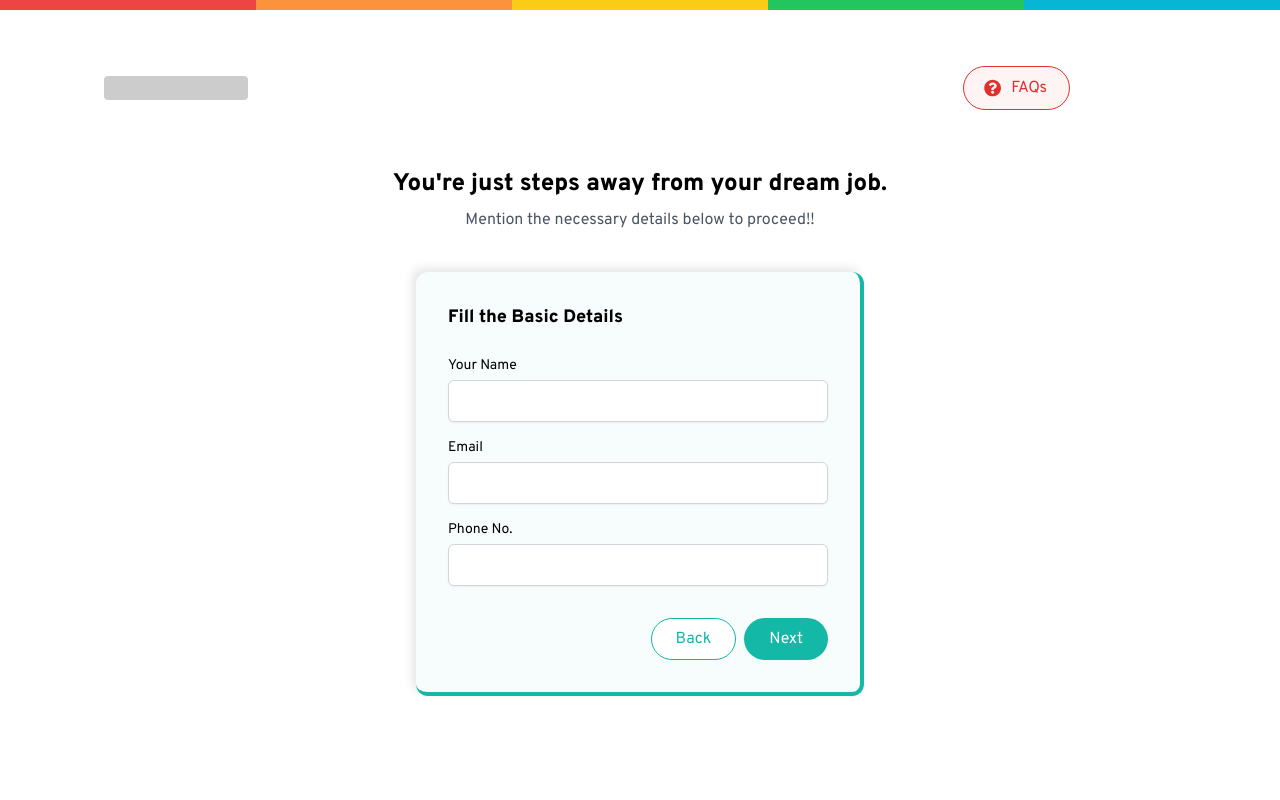
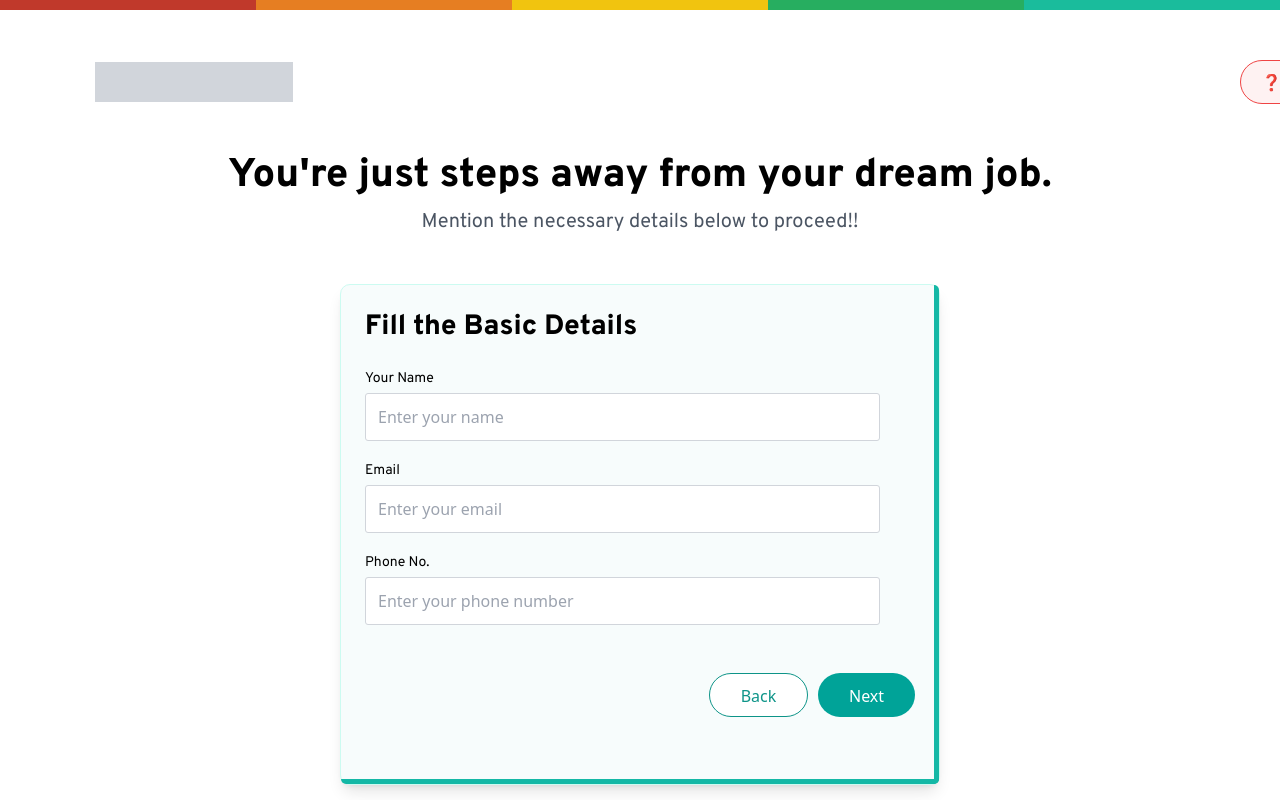
Before and after one commit to Asha-deepthi/GA_Frontend, a React (Vite) app: page /basic-details in a window 1280 px wide. Built offline with nearby package versions, Linux system fonts and the light colour scheme.

Commit message:
made changes to welcome screen and basic details screen

```diff
--- a/src/Test_execution/BasicDetails.jsx
+++ b/src/Test_execution/BasicDetails.jsx
@@ -1,13 +1,13 @@
 import React, { useState } from 'react';
-import { FaQuestionCircle } from "react-icons/fa";
 
-const BasicDetails = () => {
+const FormPage = () => {
   const [name, setName] = useState('');
   const [email, setEmail] = useState('');
   const [phone, setPhone] = useState('');
 
   const handleSubmit = async (e) => {
     e.preventDefault();
+    console.log('Form submitted');
 
     try {
       const response = await fetch('http://127.0.0.1:8000/test-execution/submit-details/', {
@@ -25,7 +25,6 @@ const BasicDetails = () => {
       const data = await response.json();
       if (response.ok) {
         alert('Details submitted successfully!');
-            // Optionally reset form
         setName('');
         setEmail('');
         setPhone('');
@@ -38,157 +37,106 @@ const BasicDetails = () => {
     }
   };
 
-
   return (
-        <div className="w-screen h-screen bg-white flex flex-col items-center justify-center px-4 relative overflow-hidden font-overpass">
-            {/* Top Color Bar */}
-            <div className="absolute top-0 left-0 w-full h-[10px] flex">
-                <div className="flex-1 bg-red-500" />
-                <div className="flex-1 bg-orange-400" />
-                <div className="flex-1 bg-yellow-400" />
-                <div className="flex-1 bg-green-500" />
-                <div className="flex-1 bg-cyan-500" />
+    <div className="w-screen h-screen overflow-auto bg-white">
+      {/* Top color bar */}
+      <div className="w-full h-[10px] flex">
+        <div className="flex-1 bg-[#C0392B]" />
+        <div className="flex-1 bg-[#E67E22]" />
+        <div className="flex-1 bg-[#F1C40F]" />
+        <div className="flex-1 bg-[#27AE60]" />
+        <div className="flex-1 bg-[#1ABC9C]" />
       </div>
 
-            {/* FAQs Button */}
-            <header
-                className="flex items-center justify-between px-10 py-4 absolute"
-                style={{
-                    top: "50px",
-                    left: "50%",
-                    width: "90%",
-                    maxWidth: "1250px",
-                    transform: "translateX(-50%)",
-                }}
-            >
-                <div className="w-36 h-6 rounded" style={{ background: '#00000033' }} />
+      {/* Header */}
+      <div className="w-[1250px] h-[44px] mt-[50px] ml-[95px] flex justify-between items-center">
+        <div className="w-[197.78px] h-[40px] bg-gray-300 " />
+        <button className="flex items-center justify-center w-[105px] h-[44px] border border-red-500 text-red-500 bg-red-50 rounded-full text-base font-medium">
+          ❓ FAQs
+        </button>
+      </div>
 
-                <div className="flex items-center gap-4">
-                    <button
-                        className="flex items-center"
-                        style={{
-                            width: '107px',
-                            height: '44px',
-                            gap: '10px',
-                            padding: '10px 22px 10px 20px',
-                            background: '#E0302D0D',
-                            border: '1px solid #E0302D',
-                            borderRadius: '70px',
-                        }}
-                    >
-                        <FaQuestionCircle
-                            style={{
-                                fontFamily: 'Font Awesome 6 Free',
-                                fontWeight: 500,
-                                fontSize: '18px',
-                                lineHeight: '24px',
-                                color: '#E0302D',
-                            }}
-                        />
-                        <span
-                            style={{
-                                fontFamily: 'Overpass',
-                                fontWeight: 500,
-                                fontSize: '16px',
-                                lineHeight: '24px',
-                                textAlign: 'center',
-                                color: '#E0302D',
-                            }}
-                        >
-                            FAQs
-                        </span>
-                    </button>
-
-                    <div
-                        style={{
-                            width: '90px',
-                            height: '44px',
-                            display: 'flex',
-                            alignItems: 'center',
-                            justifyContent: 'space-between',
-                            gap: '6px',
-                            padding: '8px',
-                        }}
-                    />
-                </div>
-            </header>
-
-            {/* Heading */}
-            <div className="text-center mt-16 px-4 max-w-full">
-                <h1 className="text-2xl font-bold mb-2 text-black">
+      {/* Main Heading */}
+      <div className="text-center mt-12">
+        <h1 className="font-extrabold text-[40px] leading-[48px] font-[Overpass] text-black">
           You're just steps away from your dream job.
         </h1>
-                <p className="text-gray-600">
+        <p className="font-normal text-[20px] leading-[28px] font-[Overpass] text-gray-600 mt-2">
           Mention the necessary details below to proceed!!
         </p>
       </div>
 
-            {/* Form Box with Gradient Background */}
-            <div
-                className="border-r-4 border-b-4 border-teal-500 shadow-[-4px_-4px_10px_rgba(0,0,0,0.1)] rounded-xl mt-10 p-8 w-full max-w-md"
-                style={{
-                    background: `linear-gradient(0deg, rgba(0, 163, 152, 0.03), rgba(0, 163, 152, 0.03)),
-               #FFFFFF`
-                }}
-            >
-                <h2 className="text-lg font-semibold mb-6 text-black">Fill the Basic Details</h2>
+      {/* Form Box */}
+      <div className="w-[600px] h-[501px] mt-12 mb-40 mx-auto bg-[#F7FCFC] border border-teal-100 rounded-[10px] shadow-lg relative">
+        <div className="absolute top-0 right-0 w-[5px] h-full bg-teal-500 rounded-r-[10px]" />
+        <div className="absolute bottom-0 left-0 w-full h-[5px] bg-teal-500 rounded-b-[10px]" />
 
-                <form className="space-y-4" onSubmit={handleSubmit}>
-                    <div>
-                        <label className="block text-sm font-medium text-black">Your Name</label>
+        <div className="p-6 relative z-10">
+          <p className="w-[515px] h-[36px] font-bold text-[28px] text-black leading-[36px] font-[Overpass] mb-6">
+            Fill the Basic Details
+          </p>
+
+          {/* ✅ FORM STARTS HERE */}
+          <form onSubmit={handleSubmit}>
+            <div className="w-[515px] gap-[20px] flex flex-col">
+              <div className="w-[515px] h-[72px] flex flex-col gap-[4px]">
+                <label className="font-medium text-[14px] text-black leading-[20px] font-[Overpass]">Your Name</label>
                 <input
                   type="text"
-                            placeholder=""
                   value={name}
                   onChange={(e) => setName(e.target.value)}
-                            className="mt-1 block w-full px-4 py-2 border border-gray-300 rounded-md shadow-sm focus:ring-teal-500 focus:border-teal-500 bg-white text-gray-700"
+                  className="w-[515px] h-[48px] px-3 border border-gray-300 bg-white text-gray-700 rounded-[3px]"
+                  placeholder="Enter your name"
                   required
                 />
               </div>
 
-                    <div>
-                        <label className="block text-sm font-medium text-black">Email</label>
+              <div className="w-[515px] h-[72px] flex flex-col gap-[4px]">
+                <label className="font-medium text-[14px] text-black leading-[20px] font-[Overpass]">Email</label>
                 <input
                   type="email"
-                            placeholder=""
                   value={email}
                   onChange={(e) => setEmail(e.target.value)}
-                            className="mt-1 block w-full px-4 py-2 border border-gray-300 rounded-md shadow-sm focus:ring-teal-500 focus:border-teal-500 bg-white text-gray-700"
+                  className="w-[515px] h-[48px] px-3 border border-gray-300 bg-white text-gray-700 rounded-[3px]"
+                  placeholder="Enter your email"
                   required
                 />
               </div>
 
-                    <div>
-                        <label className="block text-sm font-medium text-black">Phone No.</label>
+              <div className="w-[515px] h-[72px] flex flex-col gap-[4px]">
+                <label className="font-medium text-[14px] text-black leading-[20px] font-[Overpass]">Phone No.</label>
                 <input
                   type="tel"
-                            placeholder=""
                   value={phone}
                   onChange={(e) => setPhone(e.target.value)}
-                            className="mt-1 block w-full px-4 py-2 border border-gray-300 rounded-md shadow-sm focus:ring-teal-500 focus:border-teal-500 bg-white text-gray-700"
+                  className="w-[515px] h-[48px] px-3 border border-gray-300 bg-white text-gray-700 rounded-[3px]"
+                  placeholder="Enter your phone number"
                   required
                 />
               </div>
+            </div>
 
             {/* Buttons */}
-                    <div className="flex flex-wrap justify-end gap-2 pt-4">
+            <div className="w-[206px] h-[44px] gap-[10px] mt-12 ml-auto flex">
               <button
                 type="button"
-                            className="px-6 py-2 text-teal-500 bg-white border border-teal-500 rounded-full hover:bg-teal-50 hover:border-teal-600 transition flex-grow sm:flex-grow-0"
+                className="w-[99px] h-[44px] border border-teal-600 bg-white text-teal-600 rounded-full px-[30px] py-[10px]"
               >
                 Back
               </button>
               <button
                 type="submit"
-                            className="px-6 py-2 bg-teal-500 text-white rounded-full hover:bg-teal-600 transition flex-grow sm:flex-grow-0"
+                className="w-[97px] h-[44px] bg-[#00A398] text-white rounded-full px-[30px] py-[10px]"
               >
                 Next
               </button>
             </div>
           </form>
+          {/* ✅ FORM ENDS HERE */}
+        </div>
       </div>
     </div>
   );
 };
 
-export default BasicDetails;
+export default FormPage;
```
Also changed, not shown: src/Test_execution/WelcomeScreen.jsx (+26 -49 lines). Lines whose indentation alone changed are shown as unchanged.
